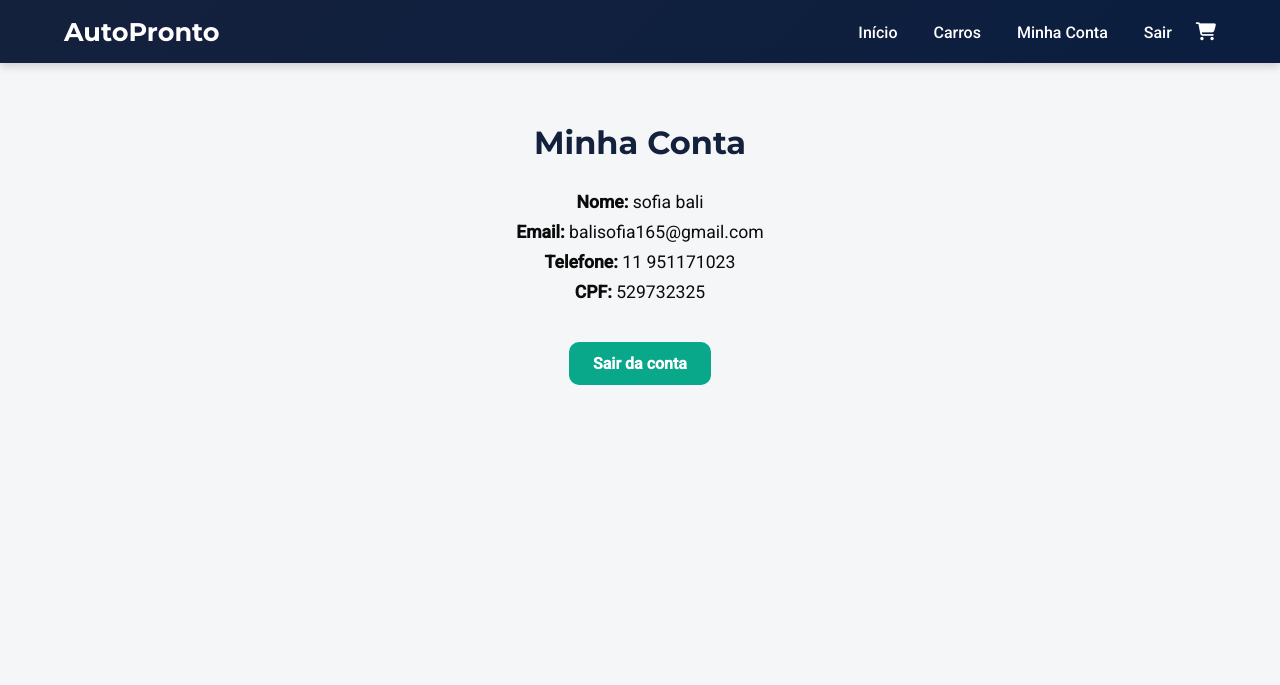
After one commit to sofiabali/AutoProntoo, a Flask app: page /minha_conta in a window 1280 px wide. The commit adds this page. Shown: the top 685 px of the page. Run offline with Flask 3, Linux system fonts and the light colour scheme; a user stored in the database is signed in; data comes from the database, SQL or seed files in the repository.

Commit message:
minha_conta adicionada

```diff
--- a/app.py
+++ b/app.py
@@ -216,6 +216,30 @@ def remover_todos():
     session['carrinho'] = []
     return '', 204
 
+# conta do usuario/minha conta
+@app.route('/minha_conta')
+def minha_conta():
+    if 'usuario' not in session:
+        flash('Faça login para acessar sua conta.', 'error')
+        return redirect(url_for('login'))
+
+    usuario = session['usuario']
+
+    conn = conectar_bd()
+    cliente = conn.execute('SELECT * FROM clientes WHERE nome = ?', (usuario,)).fetchone()
+    conn.close()
+
+    return render_template('minha_conta.html',
+                           usuario=cliente['nome'],
+                           email=cliente['email'],
+                           telefone=cliente['telefone'],
+                           cpf=cliente['cpf'])
+
+# ===== Execução =====
+if __name__ == '__main__':
+    app.run(debug=True)
+
+
 # Execução
 if __name__ == '__main__':
     app.run(debug=True)
--- a/templates/base.html
+++ b/templates/base.html
@@ -14,6 +14,7 @@
         <a href="{{ url_for('index') }}">Início</a>
         <a href="{{ url_for('carros') }}">Carros</a>
         {% if 'usuario' in session %}
+          <a href="{{ url_for('minha_conta') }}">Minha Conta</a>
           <a href="{{ url_for('logout') }}">Sair</a>
         {% else %}
           <a href="{{ url_for('login') }}">Login</a>
--- /dev/null
+++ b/templates/minha_conta.html
@@ -0,0 +1,52 @@
+{% extends "base.html" %}
+{% block title %}Minha Conta - AutoPronto{% endblock %}
+
+{% block content %}
+<section class="minha-conta-section">
+    <h2>Minha Conta</h2>
+    <p><strong>Nome:</strong> {{ usuario }}</p>
+    <p><strong>Email:</strong> {{ email }}</p>
+    <p><strong>Telefone:</strong> {{ telefone }}</p>
+    <p><strong>CPF:</strong> {{ cpf }}</p>
+    <a href="{{ url_for('logout') }}" class="btn-reservar">Sair da conta</a>
+</section>
+
+<style>
+.minha-conta-section {
+    padding: 60px 20px;
+    text-align: center;
+    background-color: var(--cinza);
+    color: var(--azul);
+}
+
+.minha-conta-section h2 {
+    font-family: 'Montserrat', sans-serif;
+    font-size: 2rem;
+    margin-bottom: 30px;
+    color: var(--azul);
+}
+
+.minha-conta-section p {
+    font-size: 1.1rem;
+    margin: 10px 0;
+    color: var(--preto);
+}
+
+.minha-conta-section .btn-reservar {
+    display: inline-block;
+    margin-top: 30px;
+    background-color: var(--verde);
+    color: var(--branco);
+    padding: 12px 24px;
+    border-radius: 10px;
+    text-decoration: none;
+    font-weight: bold;
+    transition: all 0.3s ease;
+}
+
+.minha-conta-section .btn-reservar:hover {
+    background-color: #07a07f;
+    transform: scale(1.05);
+}
+</style>
+{% endblock %}
```
